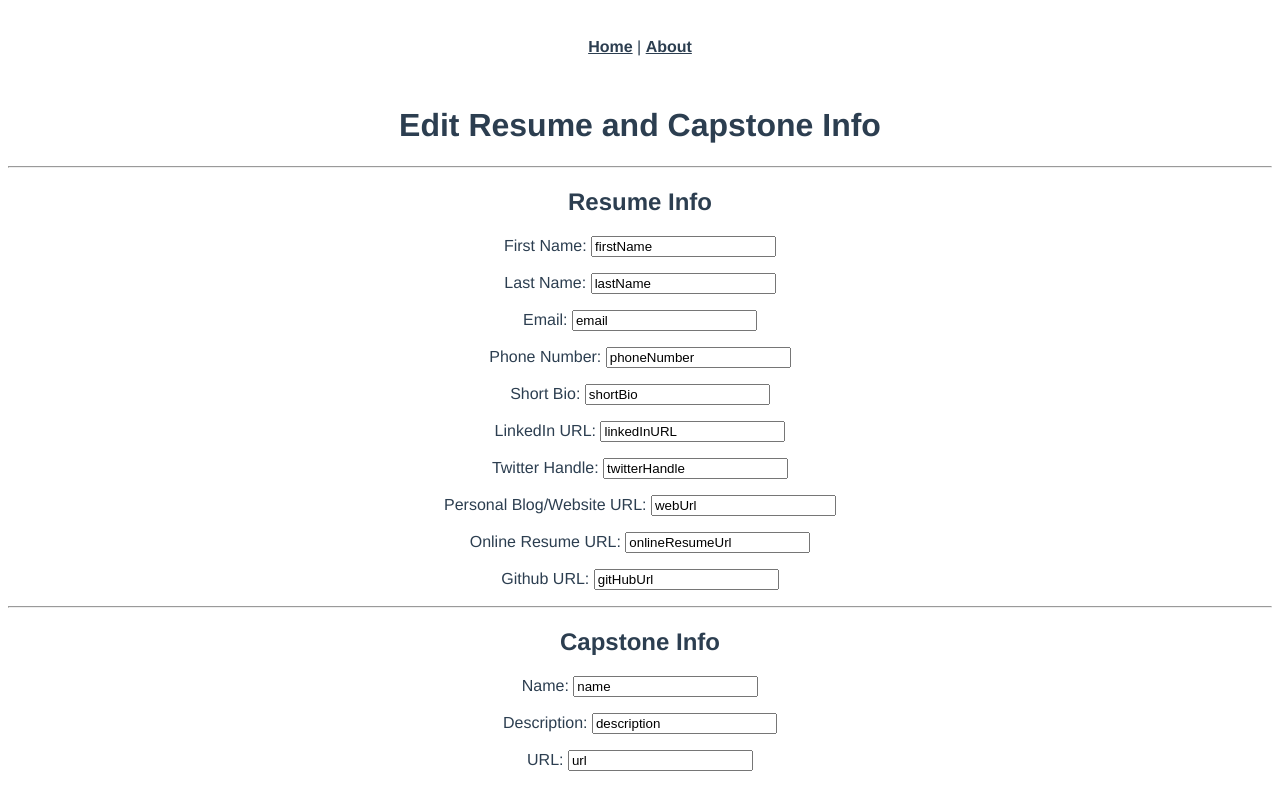
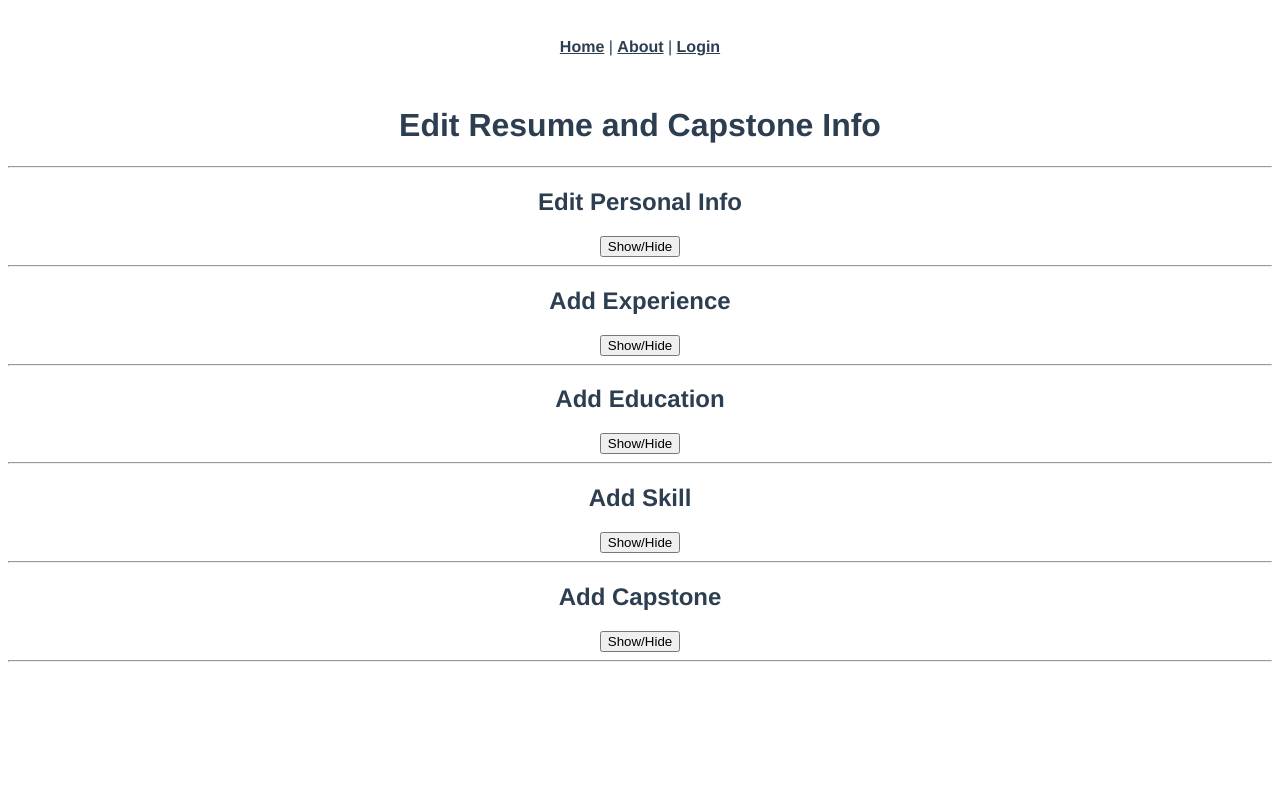
Before and after one commit to git-sum-60/student-portal-vue, a Vue app: page /students/1/edit in a window 1280 px wide. Built offline with nearby package versions, Linux system fonts and the light colour scheme.

Commit message:
add toggle for displaying new forms on edit page

```diff
--- a/src/App.vue
+++ b/src/App.vue
@@ -2,7 +2,8 @@
   <div id="app">
     <div id="nav">
       <router-link to="/">Home</router-link> |
-      <router-link to="/about">About</router-link>
+      <router-link to="/about">About</router-link> |
+      <router-link to="/login">Login</router-link>
     </div>
     <router-view/>
   </div>
@@ -16,16 +17,13 @@
   text-align: center;
   color: #2c3e50;
 }
-
 #nav {
   padding: 30px;
 }
-
 #nav a {
   font-weight: bold;
   color: #2c3e50;
 }
-
 #nav a.router-link-exact-active {
   color: #42b983;
 }
--- a/src/views/StudentsEdit.vue
+++ b/src/views/StudentsEdit.vue
@@ -1,45 +1,120 @@
-//  edit resume/capstone data
 <template>
   <div class="portal-edit">
     <h1>Edit Resume and Capstone Info</h1>
     <hr>
-    <h2> Resume Info </h2>
-    <p>First Name: <input type="text" v-model="firstName"></p>
-    <p>Last Name: <input type="text" v-model="lastName"></p>
-    <p>Email: <input type="text" v-model="email"></p>
-    <p>Phone Number: <input type="text" v-model="phoneNumber"></p>
-    <p>Short Bio: <input type="text" v-model="shortBio"></p>
-    <p>LinkedIn URL: <input type="text" v-model="linkedInURL"></p>
-    <p>Twitter Handle: <input type="text" v-model="twitterHandle"></p>
-    <p>Personal Blog/Website URL: <input type="text" v-model="webUrl"></p>
-    <p>Online Resume URL: <input type="text" v-model="onlineResumeUrl"></p>
-    <p>Github URL: <input type="text" v-model="gitHubUrl"></p>
+    <h2> Edit Personal Info </h2>
+    <button v-on:click="togglePersonalInfo()"> Show/Hide </button>
+      <div v-if="personal_info === true">
+        <p>First Name: <input type="text" v-model="student.first_name"></p>
+        <p>Last Name: <input type="text" v-model="student.last_name"></p>
+        <p>Email: <input type="text" v-model="student.email"></p>
+        <p>Phone Number: <input type="text" v-model="student.phone_number"></p>
+        <p>Short Bio: <input type="text" v-model="student.short_bio"></p>
+        <p>LinkedIn URL: <input type="text" v-model="student.linkedin_url"></p>
+        <p>Twitter Handle: <input type="text" v-model="student.twitter_handle"></p>
+        <p>Personal Blog/Website URL: <input type="text" v-model="student.personal_site_url"></p>
+        <p>Online Resume URL: <input type="text" v-model="student.online_resume_url"></p>
+        <p>Github URL: <input type="text" v-model="student.github_url"></p>
+        <p>Photo URL: <input type="text" v-model="student.photo_url"></p>
+      </div>
     <hr>
-    <h2> Capstone Info </h2>
-    <p>Name: <input type="text" v-model="name"></p>
-    <p>Description: <input type="text" v-model="description"></p>
-    <p>URL: <input type="text" v-model="url"></p>
+    <h2> Add Experience </h2>
+    <button v-on:click="togglePersonalExperience()"> Show/Hide </button>
+      <div v-if="personal_experience === true">
+        In the personal experience edit
+      </div>
+    <hr>
+    <h2> Add Education </h2>
+    <button v-on:click="togglePersonalEducation()"> Show/Hide </button>
+      <div v-if="personal_education === true">
+        In the personal education edit
+      </div>
+    <hr>
+    <h2> Add Skill </h2>
+    <button v-on:click="togglePersonalSkill()"> Show/Hide </button>
+      <div v-if="personal_skill === true">
+        In the personal skill edit
+      </div>
+    <hr>
+    <h2> Add Capstone </h2>
+    <button v-on:click="togglePersonalCapstone()"> Show/Hide </button>
+      <div v-if="personal_capstone === true">
+        In the personal capstone edit
+      </div>
+    <hr>
   </div>
 </template>
 
 <script>
+import axios from 'axios';
+
 export default {
   data: function() {
     return {
-      firstName: "firstName",
-      lastName: "lastName",
-      email: "email",
-      phoneNumber: "phoneNumber",
-      shortBio: "shortBio",
-      linkedInURL: "linkedInURL",
-      twitterHandle: "twitterHandle",
-      webUrl: "webUrl",
-      onlineResumeUrl: "onlineResumeUrl",
-      gitHubUrl: "gitHubUrl",
-      name: "name",
-      description: "description",
-      url: "url"
-    }
+      student: {},
+      personal_info: false,
+      personal_experience: false,
+      personal_education: false,
+      personal_skill: false,
+      personal_capstone: false,
+    };
+  },
+
+  created: function() {
+    console.log('in the created function on edit page');
+    // uncomment this to grab data from backend
+    // axios.get(`/api/students/${this.$route.params.id}`).then(response => {
+    //   console.log(response.data);
+    //   this.student = response.data
+    // });
+  },
+
+  methods: {
+    togglePersonalInfo: function() {
+      this.personal_info = !this.personal_info;
+      console.log("Show personal info:" + this.personal_info)
+    },
+    togglePersonalExperience: function() {
+      this.personal_experience = !this.personal_experience;
+      console.log("Show personal experience: " + this.personal_experience)
+    },
+    togglePersonalEducation: function() {
+      this.personal_education = !this.personal_education;
+      console.log("Show personal education: " + this.personal_education)
+    },
+    togglePersonalSkill: function() {
+      this.personal_skill = !this.personal_skill;
+      console.log("Show personal education: " + this.personal_skill)
+    },
+    togglePersonalCapstone: function() {
+      this.personal_capstone = !this.personal_capstone;
+      console.log("Show personal education: " + this.personal_capstone)
+    },
+    submit: function() {
+      var params = {
+        first_name: this.student.first_name,
+        last_name: this.student.last_name,
+        email: this.student.email,
+        phone_number: this.student.phone_number,
+        short_bio: this.student.short_bio,
+        linkedin_url: this.student.linkedin_url,
+        twitter_handle: this.student.twitter_handle,
+        personal_site_url: this.student.personal_site_url,
+        online_resume_url: this.student.online_resume_url,
+        github_url: this.student.github_url,
+        photo_url: this.student.photo_url
+      };
+      console.log('submit function')
+      // console.log('params are below');
+      // console.log(params);
+      // axios.patch(`/api/students/${this.student.id}`, params).then(response => {
+      //   this.$router.push(`/students/${this.student.id}`);
+      // })
+      //   .catch(error => {
+      //     this.errors = error.response.data.errors;
+      //     console.log(this.errors)
+      //   });
+    },
   }
-}
+};
 </script>
```
